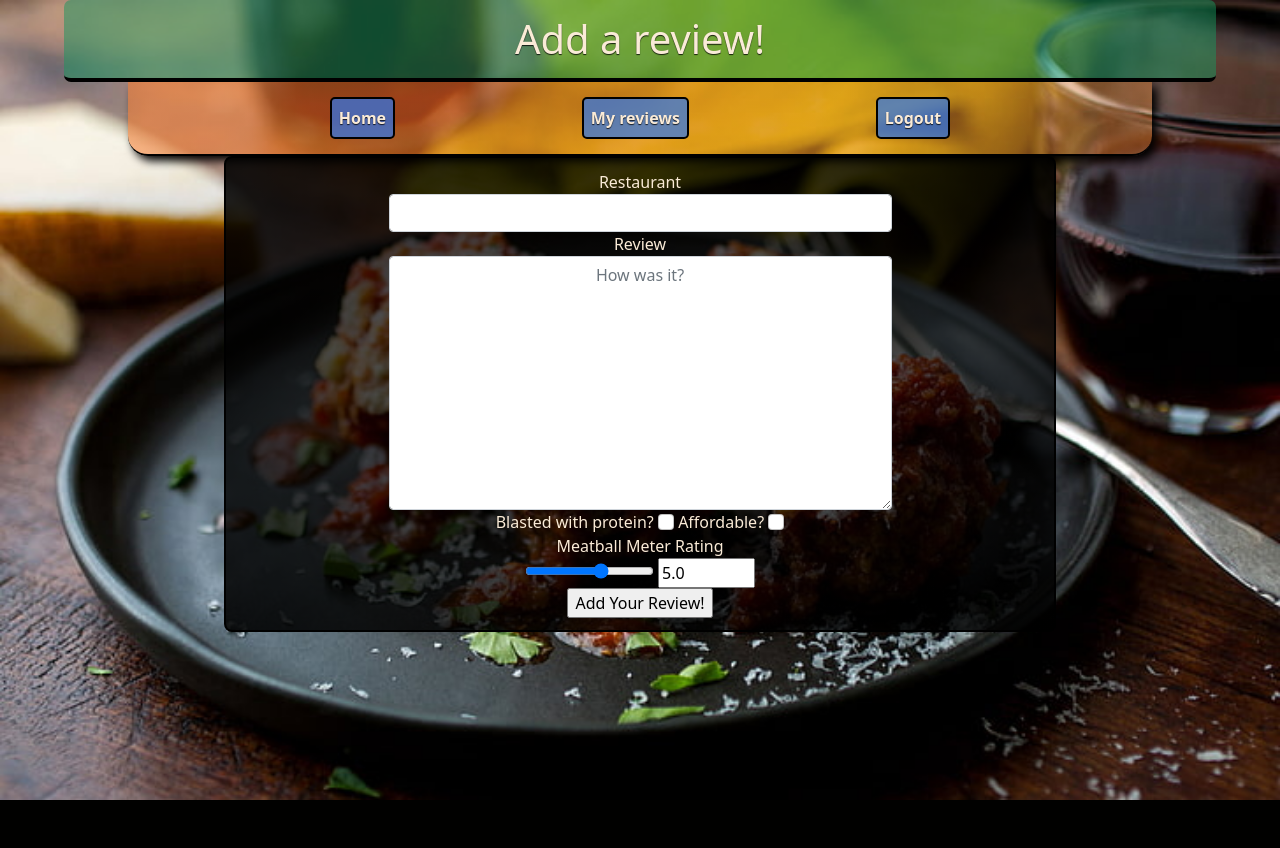
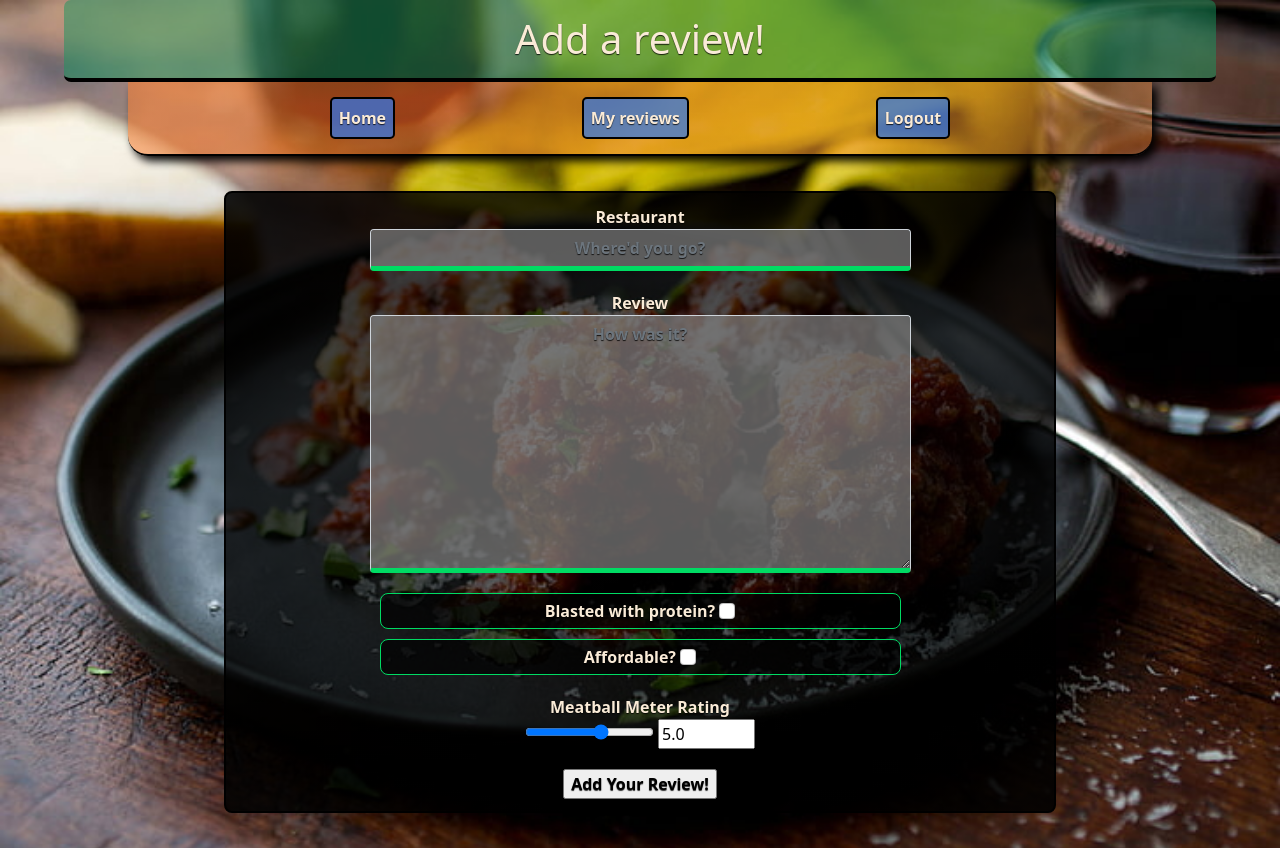
Before and after one commit to DouglasH9/possible_meatball_meter, a Flask app: page /add_review in a window 1280 px wide. Before the commit the page ends 800 px from the top, so only its background shows below. Run offline with Flask 2, Linux system fonts and the light colour scheme; the visitor is signed in with stand-in values (Sample User, id 1).

Commit message:
stylings

```diff
--- a/flask_app/static/css/add_review.css
+++ b/flask_app/static/css/add_review.css
@@ -1,6 +1,11 @@
 body {
     background-image: url("/static/imgs/meatpaper.jpeg");
     background-size: cover;
+}
+
+.fancy_words {
+    text-shadow: 0 1px 1px rgb(0, 0, 0, 0.8);
+    font-weight: 900;
 }
 
 #banner {
@@ -61,14 +66,13 @@ body {
     transform: scale(1.1);
     box-shadow: 4px 4px 10px rgba(221, 52, 10, 0.9);
     background-color: rgba(8, 96, 238, 0.9);
-
 }
 
 #form_container {
     display: flex;
     justify-content: center;
+    margin: 35px auto;
     padding: 12px;
-    margin: auto;
     width: 65%;
     border: 2px solid black;
     border-radius: 8px;
@@ -81,3 +85,51 @@ body {
     display: block;
     margin: auto;
 }
+
+.irish_border {
+    border: 10px solid;
+    border-image-slice: 1;
+    border-width: 5px;
+    border-image-source: linear-gradient(to left, rgb(237, 111, 14), rgb(0, 219, 99));
+}
+
+#restaurant_name {
+    margin-bottom: 20px;
+    background-color: rgb(128, 128, 128, 0.7);
+    border-bottom: 5px solid rgb(0, 219, 99);
+    transition: all 0.7s ease-in-out;
+}
+
+#restaurant_name:focus {
+    background-color: whitesmoke;
+    border-bottom: 5px solid rgb(237, 111, 14);
+}
+
+#review {
+    margin-bottom: 20px;
+    background-color: rgb(128, 128, 128, 0.7);
+    border-bottom: 5px solid rgb(0, 219, 99);
+    transition: all 0.7s ease-in-out;
+}
+
+#review:focus {
+    background-color: whitesmoke;
+    border-bottom: 5px solid rgb(237, 111, 14);
+}
+
+#check_boxes {
+    margin-bottom: 20px;
+    font-weight: 900;
+}
+
+.check_field {
+    padding: 5px;
+    border-radius: 8px;
+    background-color: rgb(0, 0, 0, 0.7);
+    border: 1px solid rgb(0, 219, 99);
+    margin: 10px;
+}
+
+#slider {
+    margin-bottom: 20px;
+}
--- a/flask_app/templates/add_review.html
+++ b/flask_app/templates/add_review.html
@@ -17,27 +17,31 @@
     </div>
     <div id="form_container">
         <form action="/push_review", method="POST" id="the_form">
-            <label class="block form-label" for="restaurant_name">Restaurant</label>
-            <input class="block form-control" class="block" type="text" name="restaurant_name">
-            <label class="block form-label" for="review">Review</label>
-            <textarea class="block form-control" name="review" id="review" cols="50" rows="10" placeholder="How was it?"></textarea>
-            <div class="block">
-                <label class="form-check-label" for="is_blasted">Blasted with protein?</label>
-                <input class="form-check-input" type="checkbox" name="is_blasted" value=1>
+            <label class="block form-label fancy_words" for="restaurant_name">Restaurant</label>
+            <input class="block form-control fancy_words" class="block" type="text" name="restaurant_name" id="restaurant_name" placeholder="Where'd you go?">
+            <label class="block form-label fancy_words" for="review">Review</label>
+            <textarea class="block form-control fancy_words" name="review" id="review" cols="50" rows="10" placeholder="How was it?"></textarea>
+            <div id="check_boxes" class="block">
+                <div id="blast_check" class="check_field">
+                    <label class="form-check-label fancy_words" for="is_blasted">Blasted with protein?</label>
+                    <input class="form-check-input fancy_words" type="checkbox" name="is_blasted" value=1>
+                </div>
                 <!-- use hidden input to send value of 0 to MySQL db if box isn't checked -->
                 <input type="hidden" name="is_blasted" value=0>
-                <label class="form-check-label" for="is_affordable">Affordable?</label>
-                <input class="form-check-input" type="checkbox" name="is_affordable" id="is_affordable" value=1>
+                <div id="is_affordable" class="check_field">
+                    <label class="form-check-label fancy_words" for="is_affordable" id="afford_label">Affordable?</label>
+                    <input class="form-check-input fancy_words" type="checkbox" name="is_affordable" value=1>
+                </div>
                 <!-- use hidden input to send value of zero to MySQL db if box not checked -->
                 <input type="hidden" name="is_affordable" value=0>
             </div>
-            <label class="block" for="rating">Meatball Meter Rating</label>
+            <label class="block fancy_words" for="rating">Meatball Meter Rating</label>
             <!-- two inputs with same name for meatball meter so users can see value of range slider. set each oninput listeners to each other's values so they're synced -->
-            <div class="block">
+            <div class="block" id="slider">
                 <input type="range" name="rating" id="rating" min="0" max="8.3" step="0.1" value="5.0"  oninput="rangevalue.value=value">
                 <input type="number" min="0" max="8.3" step="0.1" value="5.0" id="rangevalue" oninput="rating.value=value">
             </div>
-            <input class="block" type="submit" name="submit" value="Add Your Review!">
+            <input class="block fancy_words" type="submit" name="submit" value="Add Your Review!">
         </form>
     </div>
     {% with messages = get_flashed_messages() %}
```
Also changed, not shown: 4 other files.
